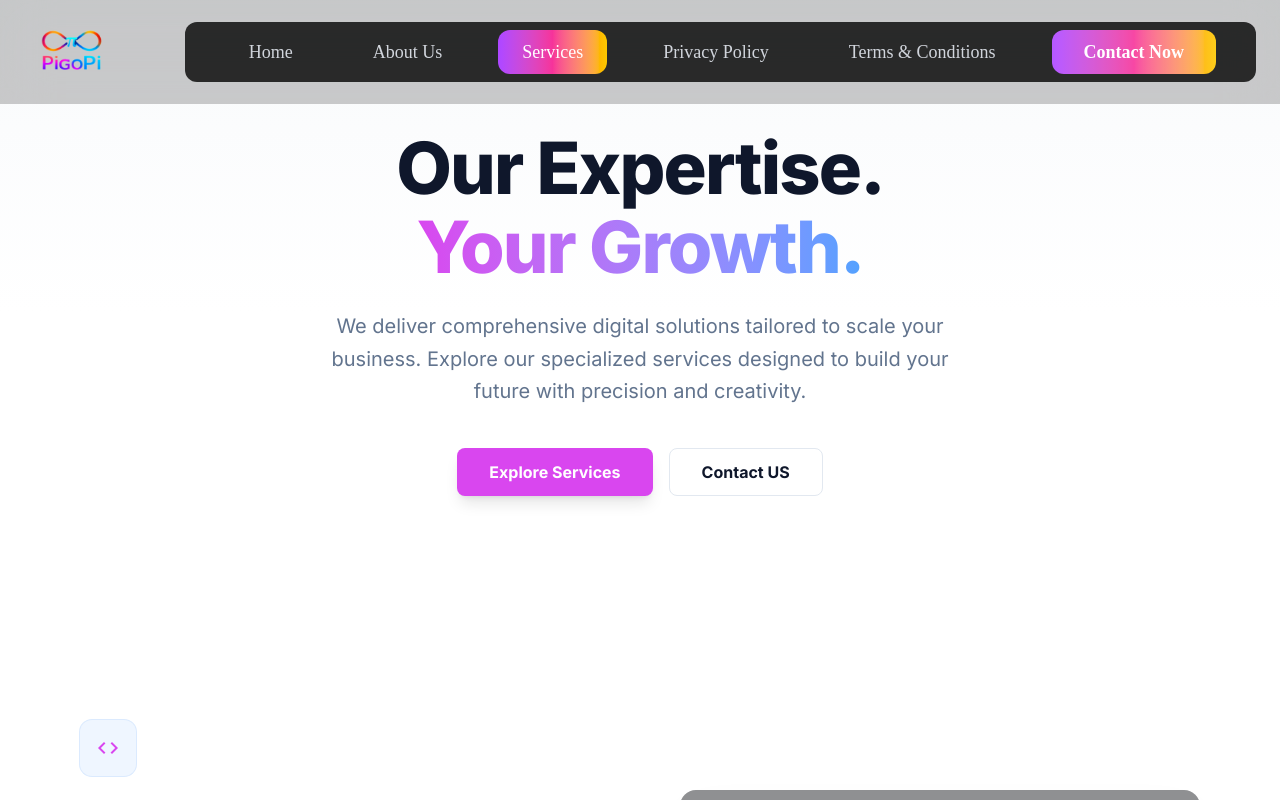
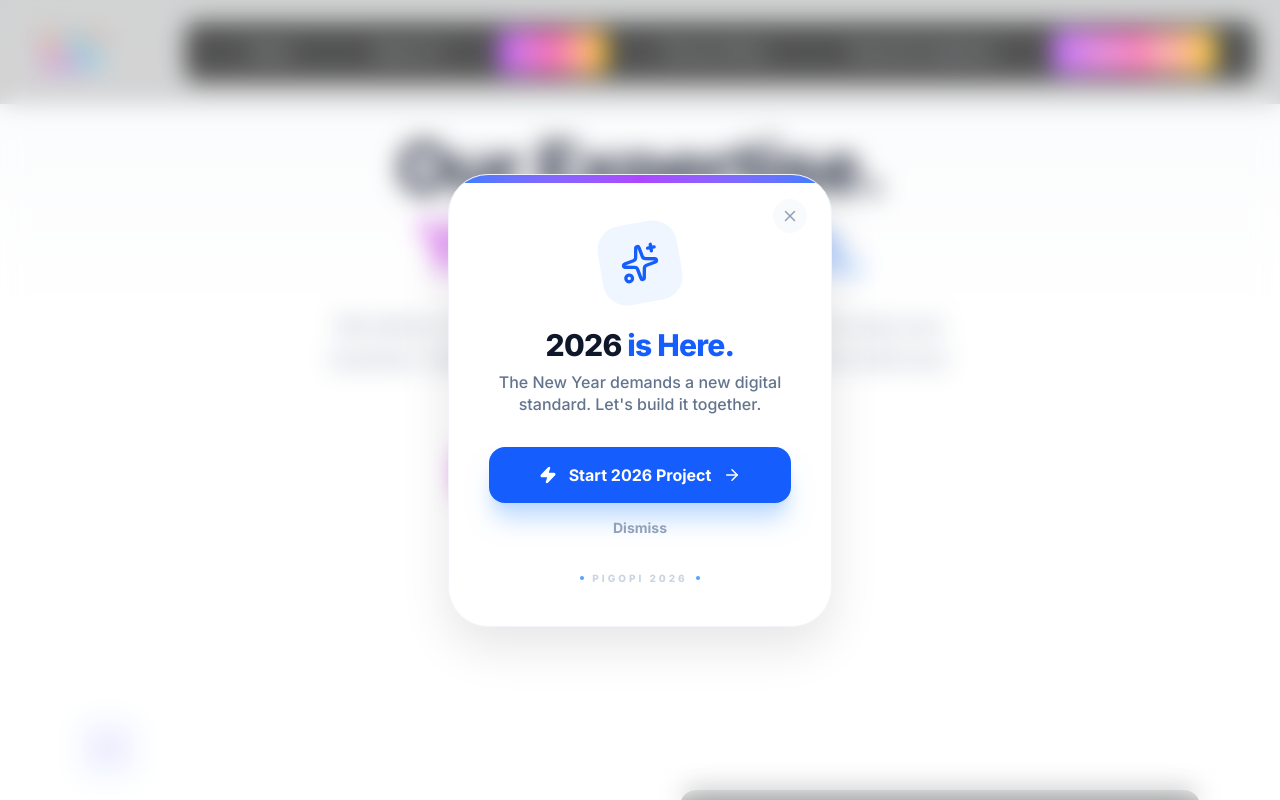
Before and after one commit to pigopi-pvt-ltd/PigoPi_Official_Website, a React (Vite) app: page /services in a window 1280 px wide. Shown: the top 800 px of the page. Built offline with nearby package versions, Linux system fonts and the light colour scheme; grey boxes are pictures that could not be loaded; a web font is replaced by a local one.

Commit message:
popup added

```diff
--- a/src/App.jsx
+++ b/src/App.jsx
@@ -5,6 +5,7 @@
 import WhatsAppBubble from "./Components/WhatsAppBubble";
 import Footer from "./HomePageSectionComponents/Footer";
 import ScrollToHash from "./Components/ScrollToHash";
+import NewYearPopup from "./HomePageSectionComponents/NewYearPopup";
 // import CustomCursor from './Components/CustomCursor';
 
 const App = () => {
@@ -21,6 +22,7 @@
     <>
       <ScrollToHash />
       <Navbar />
+      <NewYearPopup />
       {/* <CustomCursor /> */}
       <Outlet />
       <Footer />
--- /dev/null
+++ b/src/HomePageSectionComponents/NewYearPopup.jsx
@@ -0,0 +1,94 @@
+import React, { useState, useEffect } from "react";
+import { motion, AnimatePresence } from "framer-motion";
+import { X, Sparkles, ArrowRight, Zap } from "lucide-react";
+
+const NewYearRefreshPopup = () => {
+  const [isOpen, setIsOpen] = useState(false);
+
+  useEffect(() => {
+    // Show popup 1 second after every refresh
+    const timer = setTimeout(() => setIsOpen(true), 1000);
+    return () => clearTimeout(timer);
+  }, []); // Empty dependency array ensures this runs once per refresh/mount
+
+  return (
+    <AnimatePresence>
+      {isOpen && (
+        <div className="fixed inset-0 z-[10000] flex items-center justify-center p-4 bg-white/20 backdrop-blur-md">
+          {/* Backdrop click to close (Optional) */}
+          <div className="absolute inset-0" onClick={() => setIsOpen(false)} />
+
+          <motion.div
+            initial={{ opacity: 0, scale: 0.9, y: 40 }}
+            animate={{ opacity: 1, scale: 1, y: 0 }}
+            exit={{ opacity: 0, scale: 0.9, y: 40 }}
+            className="relative w-full max-w-sm overflow-hidden rounded-[2.5rem] bg-white border border-slate-100 shadow-[0_20px_50px_rgba(0,0,0,0.1)]"
+          >
+            {/* Top Festive Gradient Bar */}
+            <div className="h-2 w-full bg-gradient-to-r from-blue-500 via-purple-500 to-blue-500" />
+
+            {/* Close Button */}
+            <button
+              onClick={() => setIsOpen(false)}
+              className="absolute top-6 right-6 p-2 rounded-full bg-slate-50 text-slate-400 hover:text-blue-600 transition-colors z-20"
+            >
+              <X size={18} />
+            </button>
+
+            <div className="p-10 text-center">
+              {/* Animated Icon */}
+              <motion.div
+                animate={{ rotate: [0, 10, -10, 0] }}
+                transition={{ duration: 2, repeat: Infinity }}
+                className="inline-flex items-center justify-center w-20 h-20 mb-6 rounded-3xl bg-blue-50 text-blue-600"
+              >
+                <Sparkles size={40} />
+              </motion.div>
+
+              <h2 className="text-3xl font-black text-slate-900 mb-2 tracking-tight">
+                2026 <span className="text-blue-600">is Here.</span>
+              </h2>
+              <p className="text-slate-500 font-medium mb-8 leading-snug">
+                The New Year demands a new digital standard. Let's build it
+                together.
+              </p>
+
+              {/* Action Buttons */}
+              <div className="space-y-3">
+                <button
+                  onClick={() => (window.location.href = "#contact")}
+                  className="w-full group flex items-center justify-center gap-3 py-4 bg-blue-600 text-white font-bold rounded-2xl hover:bg-slate-900 transition-all duration-300 shadow-xl shadow-blue-200"
+                >
+                  <Zap size={18} fill="currentColor" />
+                  Start 2026 Project
+                  <ArrowRight
+                    size={18}
+                    className="group-hover:translate-x-1 transition-transform"
+                  />
+                </button>
+
+                <button
+                  onClick={() => setIsOpen(false)}
+                  className="text-sm font-bold text-slate-400 hover:text-slate-600 transition-colors"
+                >
+                  Dismiss
+                </button>
+              </div>
+
+              {/* Decorative PigoPi branding */}
+              <div className="mt-8 flex items-center justify-center gap-2">
+                <div className="h-1 w-1 rounded-full bg-blue-400" />
+                <span className="text-[10px] font-black uppercase tracking-[3px] text-slate-300">
+                  PigoPi 2026
+                </span>
+                <div className="h-1 w-1 rounded-full bg-blue-400" />
+              </div>
+            </div>
+          </motion.div>
+        </div>
+      )}
+    </AnimatePresence>
+  );
+};
+
+export default NewYearRefreshPopup;
```
